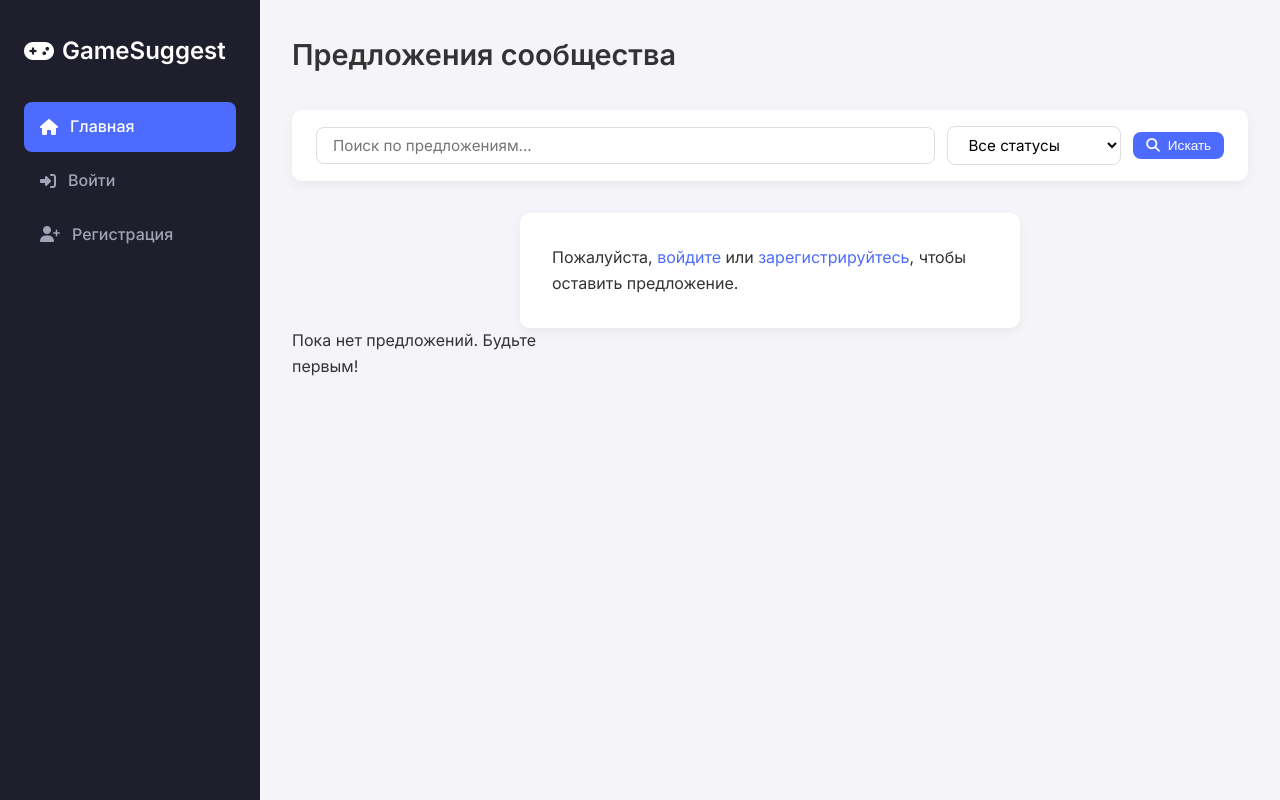
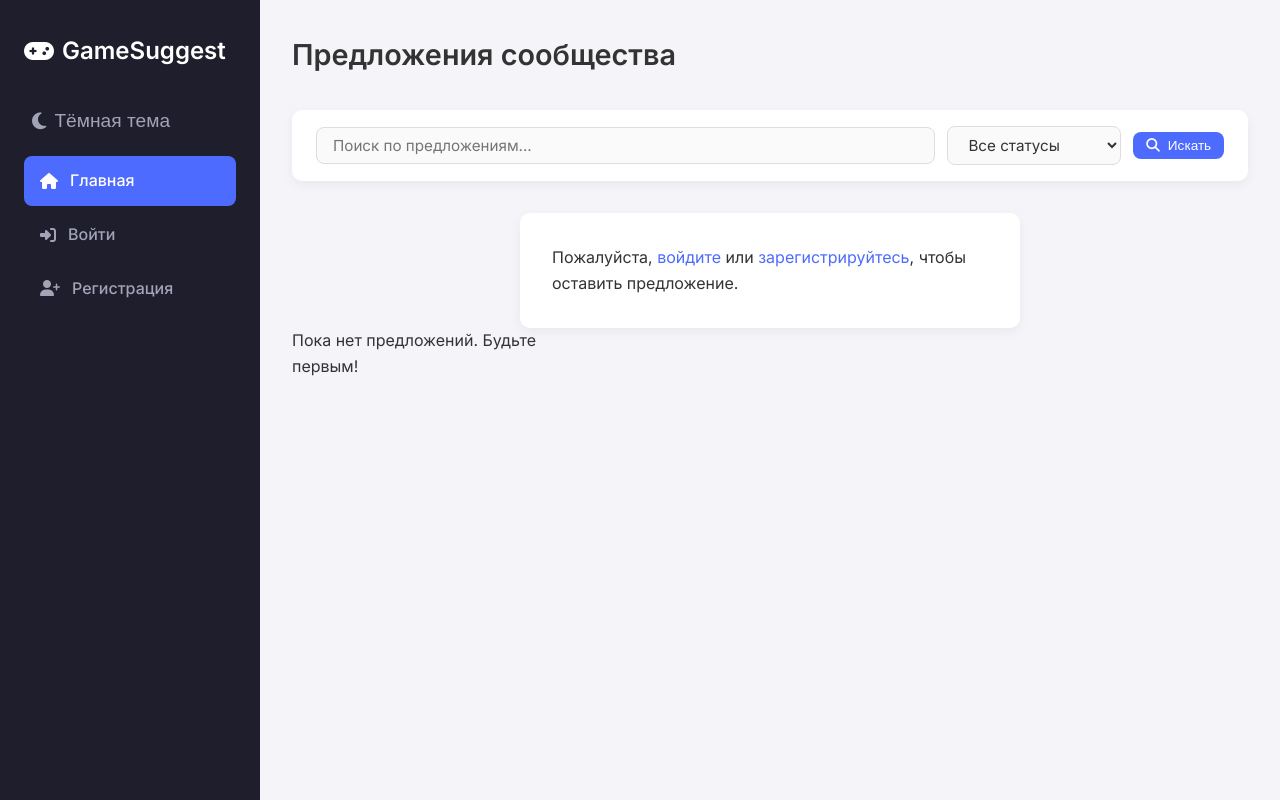
Before and after one commit to LeonidMotolko/game-suggestions-board, a FastAPI app: page / in a window 1280 px wide. Run offline with FastAPI, Linux system fonts and the light colour scheme; data that the repository does not hold is empty.

Commit message:
Add dark mode

```diff
--- a/app/static/css/style.css
+++ b/app/static/css/style.css
@@ -10,20 +17,39 @@
   --success: #2ecc71;
   --warning: #f39c12;
   --danger: #e74c3c;
-  --bg: #f5f5f9;
-  --card-bg: #ffffff;
-  --card-shadow: 0 4px 12px rgba(0,0,0,0.05);
+  --border-color: #ddd;
+  --input-bg: #fafafa;
   --border-radius: 10px;
   --transition: 0.2s ease;
-  --text: #333;
-  --text-light: #666;
 }
+
+/* Тёмная тема */
+body.dark-theme {
+  --bg: #1a1a2e;
+  --card-bg: #16213e;
+  --card-shadow: 0 4px 12px rgba(0,0,0,0.3);
+  --text: #e0e0e0;
+  --text-light: #a0a0a0;
+  --sidebar-bg: #0f0f1a;
+  --sidebar-text: #8a8b9a;
+  --sidebar-active: #ffffff;
+  --sidebar-hover-bg: #2a2a3c;
+  --primary: #7c8aff;
+  --primary-hover: #6a78f0;
+  --success: #2ecc71;
+  --warning: #f39c12;
+  --danger: #e74c3c;
+  --border-color: #444;
+  --input-bg: #1e2a3a;
+}
+
 * { margin: 0; padding: 0; box-sizing: border-box; }
 body {
   font-family: 'Inter', sans-serif;
   background: var(--bg);
   color: var(--text);
   line-height: 1.6;
+  transition: background 0.3s, color 0.3s;
 }
 a { color: var(--primary); text-decoration: none; }
 a:hover { text-decoration: underline; }
@@ -94,11 +121,32 @@ a:hover { text-decoration: underline; }
   color: var(--primary);
 }
 
+/* Переключатель темы */
+.theme-toggle {
+  background: none;
+  border: none;
+  color: var(--sidebar-text);
+  font-size: 1.2rem;
+  cursor: pointer;
+  display: flex;
+  align-items: center;
+  gap: 0.5rem;
+  padding: 0.5rem;
+  border-radius: 8px;
+  transition: background 0.2s, color 0.2s;
+  margin-bottom: 1rem;
+}
+.theme-toggle:hover {
+  background: var(--sidebar-hover-bg);
+  color: white;
+}
+
 /* ===== Основной контент ===== */
 .main-content {
   margin-left: 260px;
   padding: 2rem;
   min-height: 100vh;
+  transition: background 0.3s;
 }
 .page-header {
   margin-bottom: 2rem;
@@ -304,18 +354,21 @@ tr:hover td { background: #f5f5f9; }
   flex: 1;
   min-width: 200px;
   padding: 0.5rem 1rem;
-    border: 1px solid #ddd;
+  border: 1px solid var(--border-color);
   border-radius: 8px;
   font-size: 0.95rem;
   font-family: inherit;
+  background: var(--input-bg);
+  color: var(--text);
 }
 .search-bar select {
   padding: 0.5rem 1rem;
-    border: 1px solid #ddd;
+  border: 1px solid var(--border-color);
   border-radius: 8px;
   font-size: 0.95rem;
   font-family: inherit;
-    background: white;
+  background: var(--input-bg);
+  color: var(--text);
 }
 
 /* Голосование */
--- a/app/templates/base.html
+++ b/app/templates/base.html
@@ -13,6 +13,12 @@
             <div class="sidebar-brand">
                 <i class="fas fa-gamepad"></i> GameSuggest
             </div>
+
+            <!-- Переключатель темы -->
+            <button class="theme-toggle" id="theme-toggle" title="Переключить тему">
+                <i class="fas fa-moon"></i> <span>Тёмная тема</span>
+            </button>
+
             <ul class="sidebar-nav">
                 <li><a href="/" class="{% if request.path == '/' %}active{% endif %}">
                     <i class="fas fa-home"></i> Главная
@@ -46,5 +52,38 @@
             {% block content %}{% endblock %}
         </main>
     </div>
+
+    <script>
+        // Переключение темы с сохранением в localStorage
+        const themeToggle = document.getElementById('theme-toggle');
+        const body = document.body;
+        const icon = themeToggle.querySelector('i');
+        const span = themeToggle.querySelector('span');
+
+        function setTheme(isDark) {
+            if (isDark) {
+                body.classList.add('dark-theme');
+                icon.className = 'fas fa-sun';
+                span.textContent = 'Светлая тема';
+            } else {
+                body.classList.remove('dark-theme');
+                icon.className = 'fas fa-moon';
+                span.textContent = 'Тёмная тема';
+            }
+            localStorage.setItem('dark-theme', isDark ? 'true' : 'false');
+        }
+
+        // Загрузка сохранённой темы
+        const saved = localStorage.getItem('dark-theme');
+        if (saved === 'true') {
+            setTheme(true);
+        } else {
+            setTheme(false);
+        }
+
+        themeToggle.addEventListener('click', () => {
+            setTheme(!body.classList.contains('dark-theme'));
+        });
+    </script>
 </body>
 </html>
```
Also changed, not shown: other parts of app/static/css/style.css (+40 -30 lines). Lines whose indentation alone changed are shown as unchanged.
